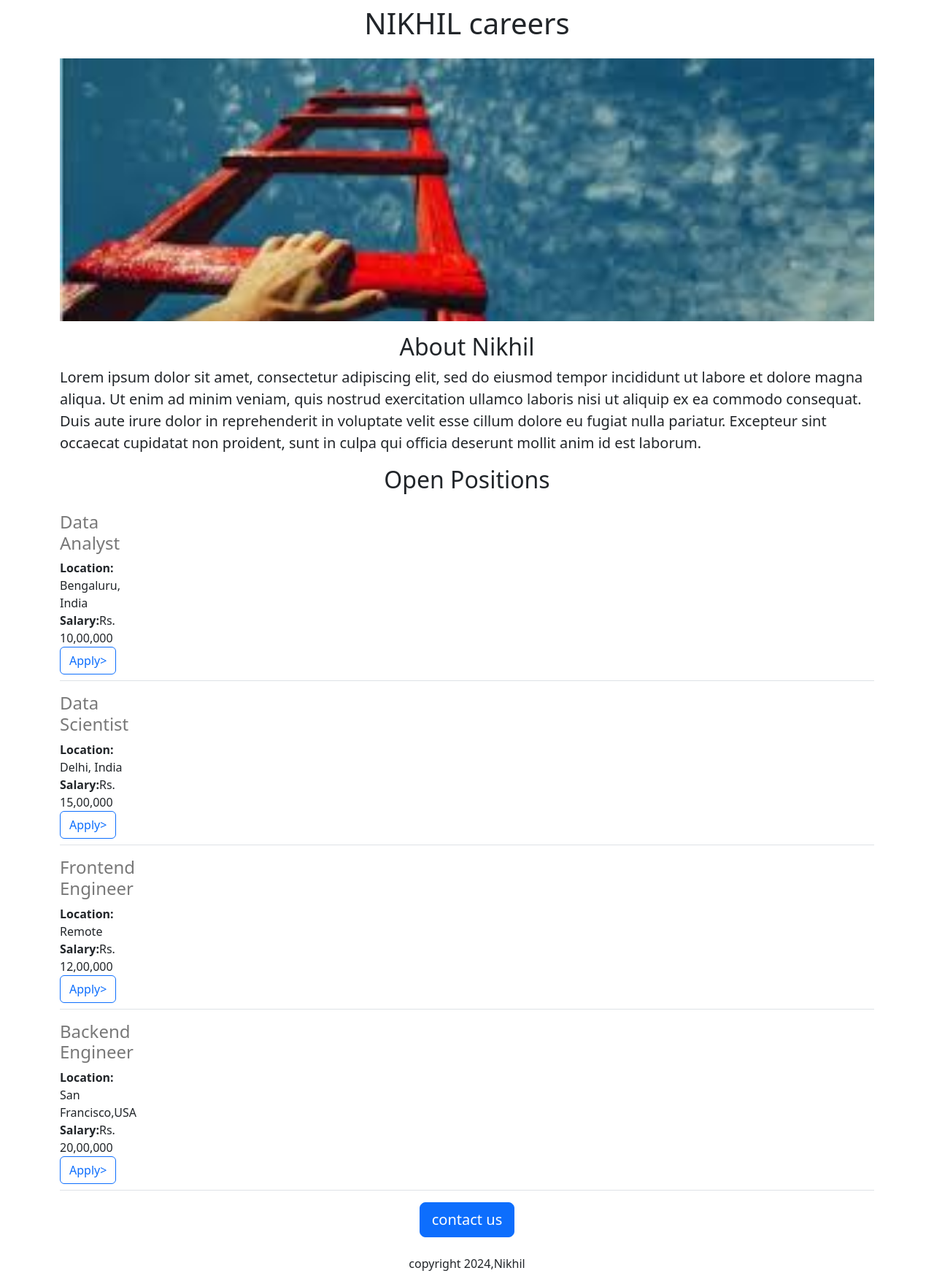
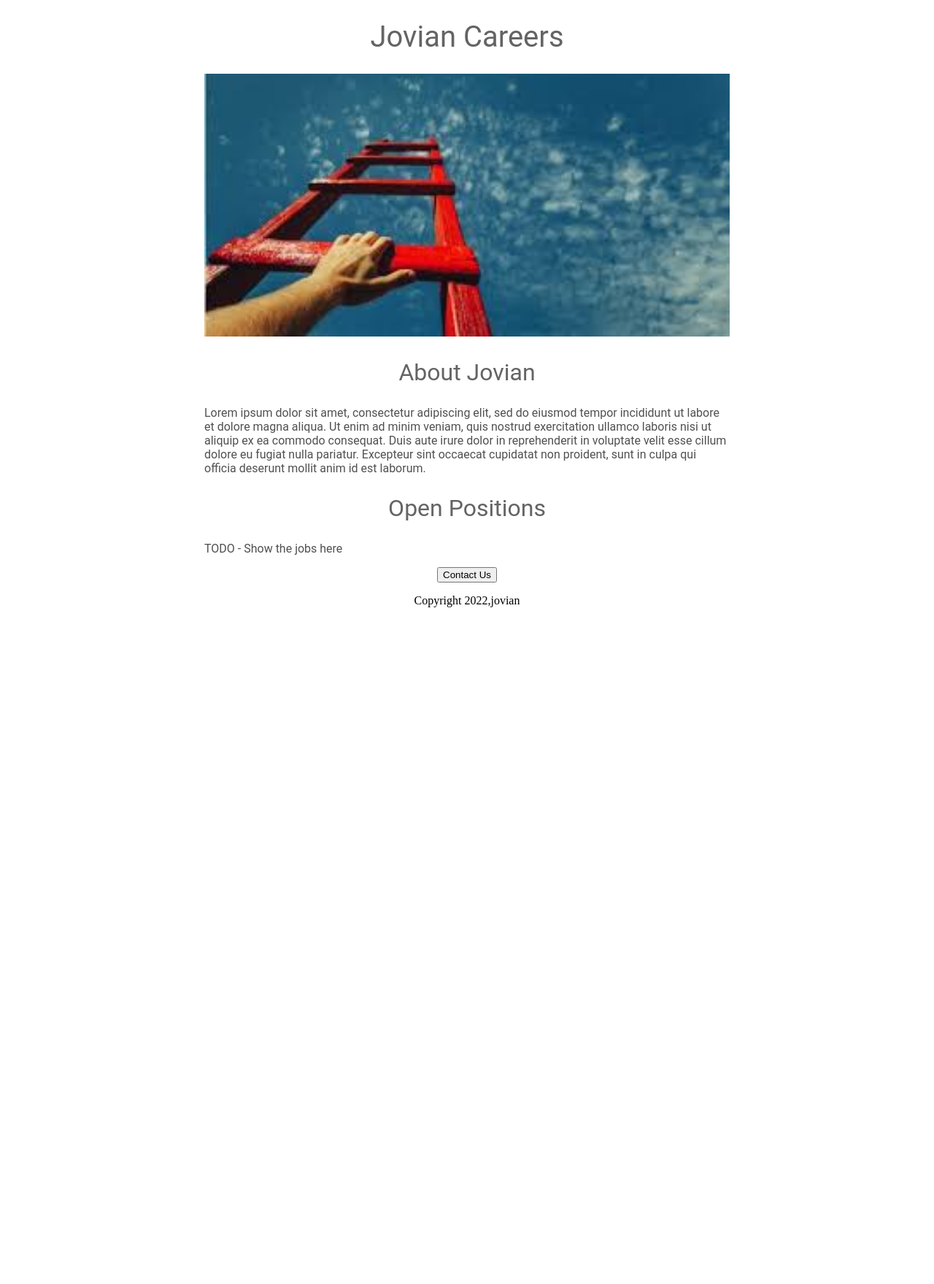
Before and after one commit to nikhilkumarreddy29/NIKHIL-S-CAREERS-WEBSITE, a Flask app: page / in a window 1280 px wide. Shown: the whole page at 73% size. After the commit the page ends 832 px from the top, so only its background shows below. Run offline with Flask 3, Linux system fonts and the light colour scheme.

Commit message:
added Html and CSS
added Html and CSS

```diff
--- a/app.py
+++ b/app.py
@@ -1,4 +1,4 @@
-from flask import Flask, render_template
+from flask import Flask, render_template,jsonify
 app=Flask(__name__)
 JOBS=[
   {
@@ -32,5 +32,5 @@ def hello_nikhil():
 @app.route("/api/jobs")
 def list_jobs():
   return jsonify(JOBS)
-if __name__=='__main__':
+if __name__ == '__main__':
   app.run(host='0.0.0.0',debug=True)
--- a/templates/home.html
+++ b/templates/home.html
@@ -1,35 +1,48 @@
-<DOCTYPE html>
+<!DOCTYPE html>
 <html>
   <head>
-      <title>NIKHIL CAREERS</title>
-      <meta charset="utf-8">
-      <meta name="viewport" content="width=device-width, initial-scale=1">
-      <link href="https://cdn.jsdelivr.net/npm/bootstrap@5.3.3/dist/css/bootstrap.min.css" rel="stylesheet" integrity="sha384-QWTKZyjpPEjISv5WaRU9OFeRpok6YctnYmDr5pNlyT2bRjXh0JMhjY6hW+ALEwIH" crossorigin="anonymous">
+    <title>JOVIAN CAREERS</title>
     <style>
-        #banner {
+      h1 {
+        font-size: 40px;
+        font-family: Roboto;
+        font-weight: normal;
+        color: rgb(100, 100, 100);
+        text-align: center;
+      }
+      #banner{
+        width: 100%;
         height: 360px;
-          width: 100%;
         object-fit: cover;
-          margin-bottom: 16px;
       }
-
+      h2 {
+        font-family: Roboto;
+        font-size: 32px;
+        color: rgb(100, 100, 100);
+        text-align: center;
+        font-weight: normal;
+      }
+      .bodytext {
+        font-family: Roboto;
+        color: rgb(80,80,80);
+      }
+      #container{
+        max-width: 720px;
+        margin:0 auto;
+      }
     </style>
   </head>
   <body>
-      <div class ="container">
-        <h1 class="text-center mt-2 mb-4">{{company_name}} careers</h1>
-      <img class="img-fluid" id="banner" src="https://6e3af230-d532-4d25-8125-2c66b38f36fa-00-jahvvv14rkoo.sisko.replit.dev/static/banner.jpeg">
-    <h2 class="text-center"> About Nikhil</h2>
-      <p class="lead">Lorem ipsum dolor sit amet, consectetur adipiscing elit, sed do eiusmod tempor incididunt ut labore et dolore magna aliqua. Ut enim ad minim veniam, quis nostrud exercitation ullamco laboris nisi ut aliquip ex ea commodo consequat. Duis aute irure dolor in reprehenderit in voluptate velit esse cillum dolore eu fugiat nulla pariatur. Excepteur sint occaecat cupidatat non proident, sunt in culpa qui officia deserunt mollit anim id est laborum.</p>
-      <h2 class="text-center mt-2 mb-4">Open Positions</h2>
-      <p>
-        {% for job in jobs %}
-        {% include 'jobitem.html' %}
-        {% endfor %}
-      </p>
-      <div class="text-center">
-      <button class="btn btn-primary btn-lg">contact us</button>
-        <p class="mt-4">copyright 2024,Nikhil</p>
+    <div id="container">
+    <h1>Jovian Careers</h1>
+    <img class="img-fluid" id="banner" src="https://6e3af230-d532-4d25-8125-2c66b38f36fa-00-jahvvv14rkoo.sisko.replit.dev/static/banner.jpeg" height="320">
+    <h2>About Jovian</h2>
+    <p class="bodytext">Lorem ipsum dolor sit amet, consectetur adipiscing elit, sed do eiusmod tempor incididunt ut labore et dolore magna aliqua. Ut enim ad minim veniam, quis nostrud exercitation ullamco laboris nisi ut aliquip ex ea commodo consequat. Duis aute irure dolor in reprehenderit in voluptate velit esse cillum dolore eu fugiat nulla pariatur. Excepteur sint occaecat cupidatat non proident, sunt in culpa qui officia deserunt mollit anim id est laborum.</p>
+    <h2>Open Positions</h2>
+    <p class="bodytext">TODO - Show the jobs here</p>
+      <div style="text-align: center;">
+      <button>Contact Us</button>
+        <p>Copyright 2022,jovian</p>
       </div>
       </div>
   </body>
--- a/templates/jobitem.html
+++ b/templates/jobitem.html
@@ -1,5 +1,5 @@
-<div class="border-bottom" style="margin-bottom:16px;padding-bottom:8px;">
-  <div class="col-1">
+<div class="border-bottom row" style="margin-bottom:16px;padding-bottom:8px;">
+  <div class="col-10">
     <h4
       style="color:rgb(120,120,120);"margin-bottom:4px;">
       {{job['title']}}
@@ -13,8 +13,8 @@
     <b>Salary:</b>{{job['salary']}}
   </div>
   {% endif %}
-</div>
-<div class="col-2">
-  <button type="button" class="btn btn-outline-primary">Apply></button>
+  </div class="col-2">
+<div class="col-2 padding-right:16px">
+  <a href="mailto:hello@Nikhil.ai?subject=Application%20for%20xyz&body=Candidate%20Name%3A%20%3C%20Your%20Name%20%3E%0D%0AMy%20Resume%20Link%3A%20%3C%20Resume%20Link%20%3E%0D%0AMy%20Linkedin%20Link%3A%20%3C%20Linkedin%20%3E" type:"button" class="btn btn-outline-primary float-right align-middle">Apply></button>
 </div>
 </div>
```
Also changed, not shown: templates/footer.html (added, +15 -0 lines), templates/nav.html (added, +9 -0 lines), static/logo.svg (added), static/people.jpeg (added), 3 other files. Lines whose indentation alone changed are shown as unchanged.
